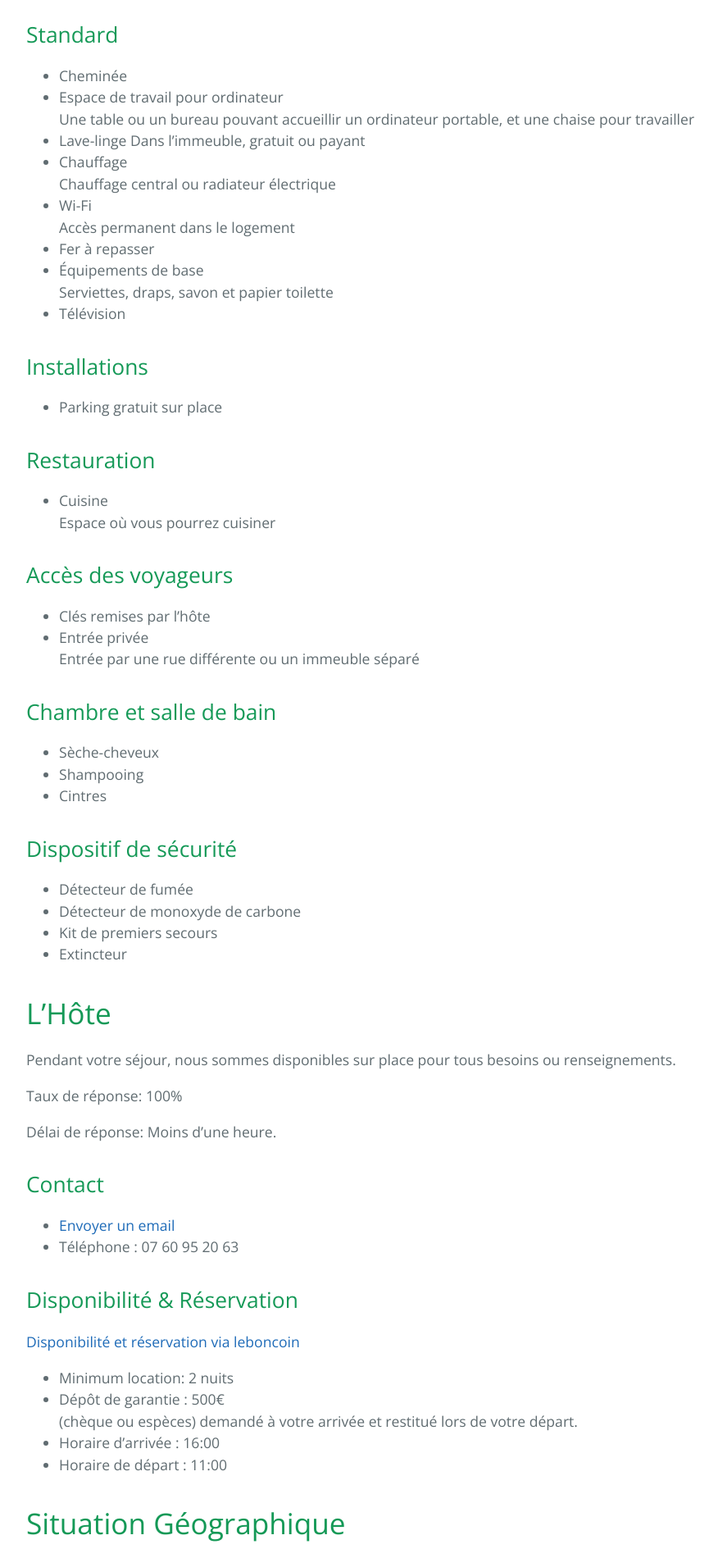
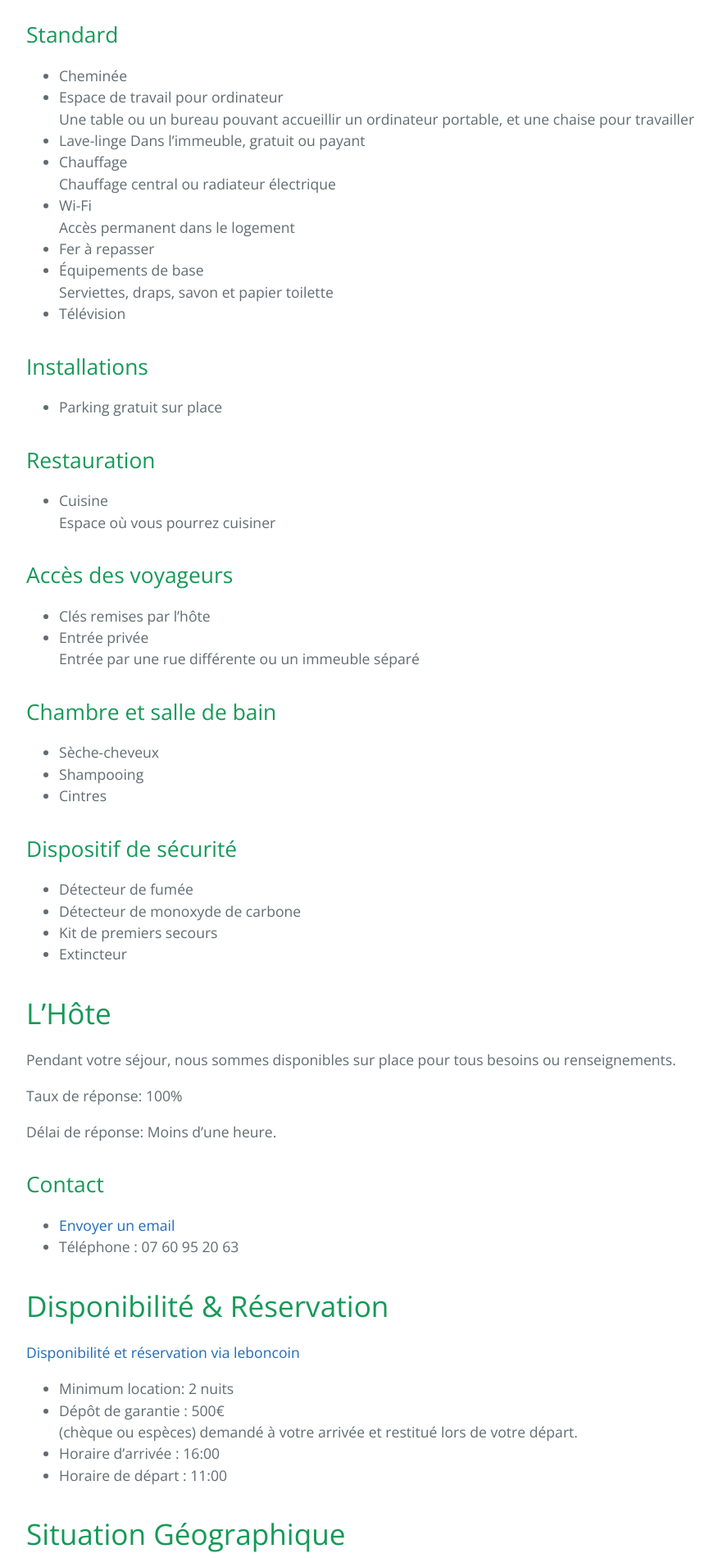
Before and after one commit to saulge/location, a Jekyll site: the page built from index.md, in a window 1280 px wide. Shown: the part 848-2748 px from the top of the page at 82% size, without its empty margins (192-1068 px from the left). Built offline with Jekyll 4.4.1, drawn with Linux system fonts in a browser that asks for light colours; our own code applies the rules of GitHub Pages for plain Markdown files; grey boxes are pictures that could not be loaded.

Commit message:
minor tweak

```diff
--- a/index.md
+++ b/index.md
@@ -75,7 +75,7 @@ Délai de réponse: Moins d'une heure.
 * <a href="mailto:loc.saulge@gmail.com?subject=Demande de Renseignement (site web)">Envoyer un email</a>
 * Téléphone : 07 60 95 20 63
 
-## Disponibilité &amp; Réservation
+# Disponibilité &amp; Réservation
 
 <a href="https://www.leboncoin.fr/offre/locations_gites/1790931568/">Disponibilité et réservation via leboncoin</a>
 
```
